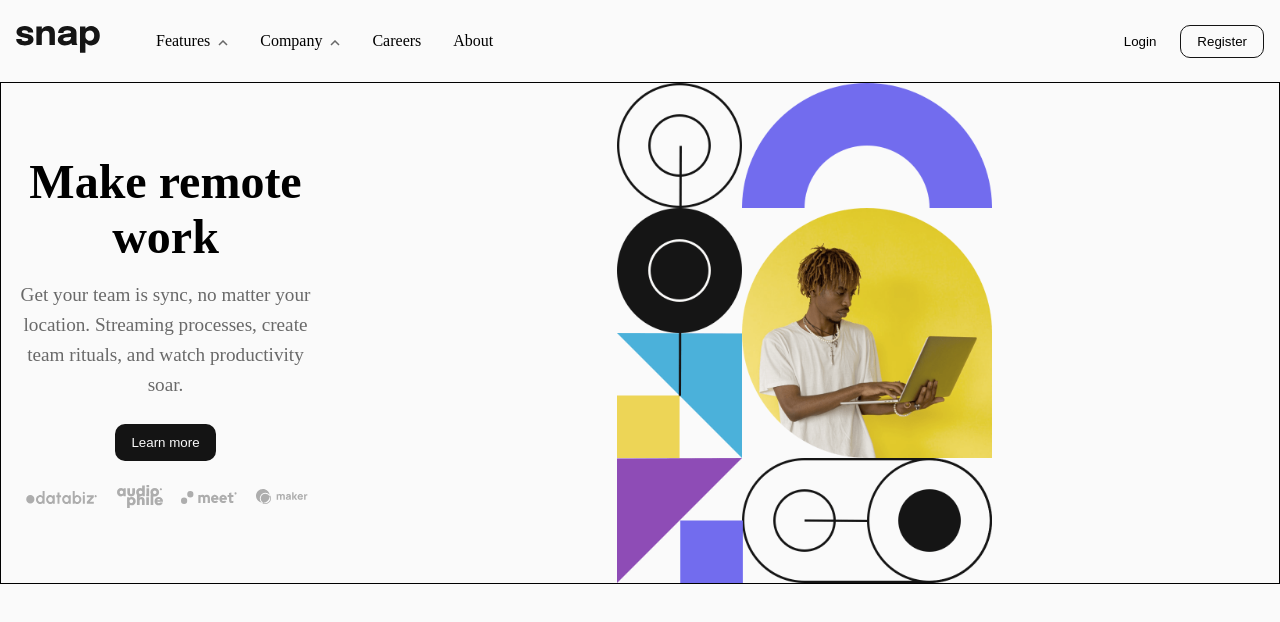
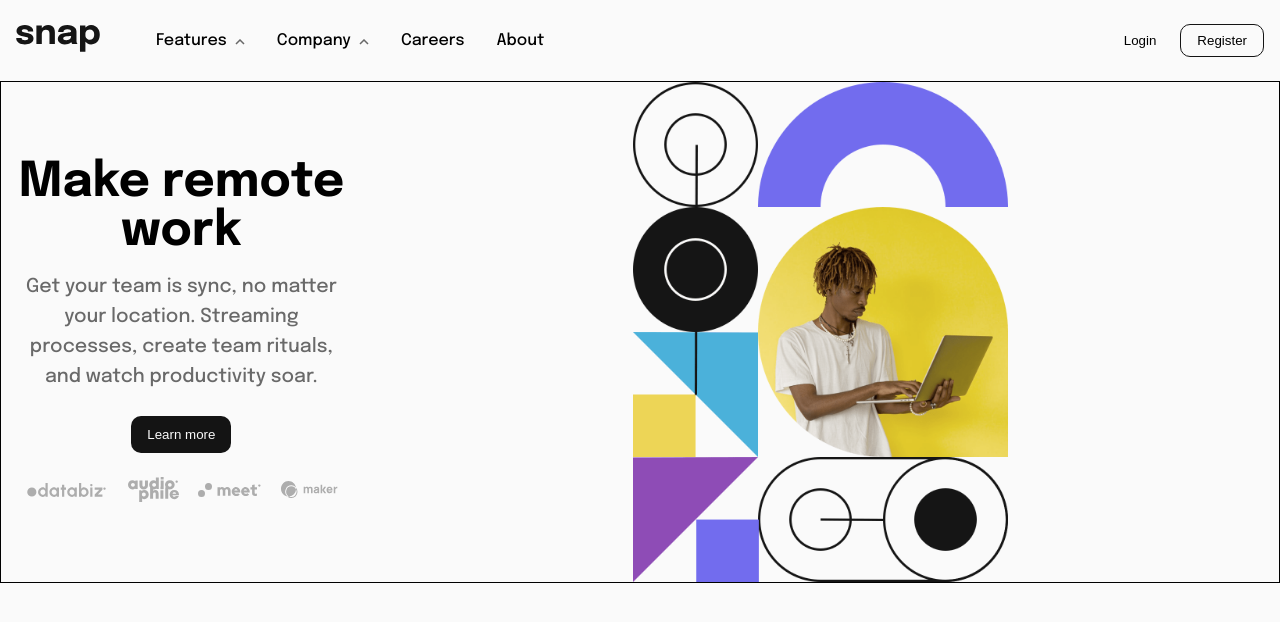
Before and after one commit to Heisdalu/snap-landing-page, a React (Create React App) app: page / in a window 1280 px wide. Shown: the top 622 px of the page. Built offline with nearby package versions, Linux system fonts and the light colour scheme.

Commit message:
add custom fonts

```diff
--- a/public/index.html
+++ b/public/index.html
@@ -8,6 +8,13 @@
     <meta
       name="description"
       content="Web site created using create-react-app"
+    />
+
+    <link rel="preconnect" href="https://fonts.googleapis.com" />
+    <link rel="preconnect" href="https://fonts.gstatic.com" crossorigin />
+    <link
+      href="https://fonts.googleapis.com/css2?family=Epilogue:wght@500;700&display=swap"
+      rel="stylesheet"
     />
     <link rel="apple-touch-icon" href="%PUBLIC_URL%/logo192.png" />
     <!--
--- a/src/App.module.css
+++ b/src/App.module.css
@@ -8,3 +8,8 @@
     background-color: hsl(0, 0%, 98%);
     overflow-x: hidden;
 }
+
+
+body{
+    font-family: 'Epilogue', sans-serif;
+}
```
